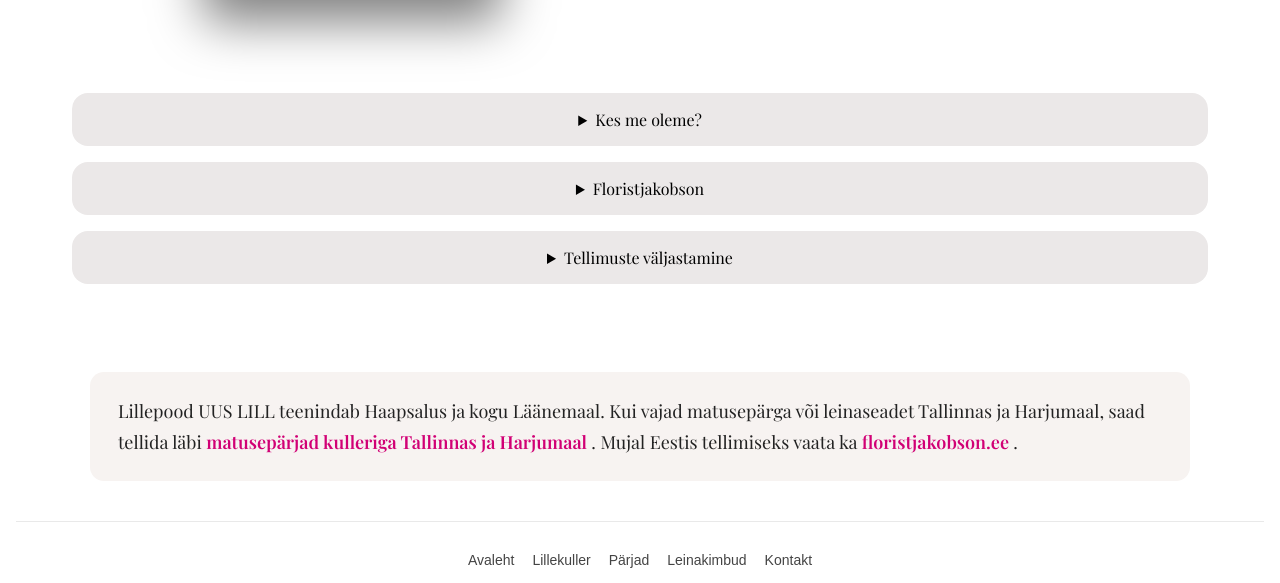
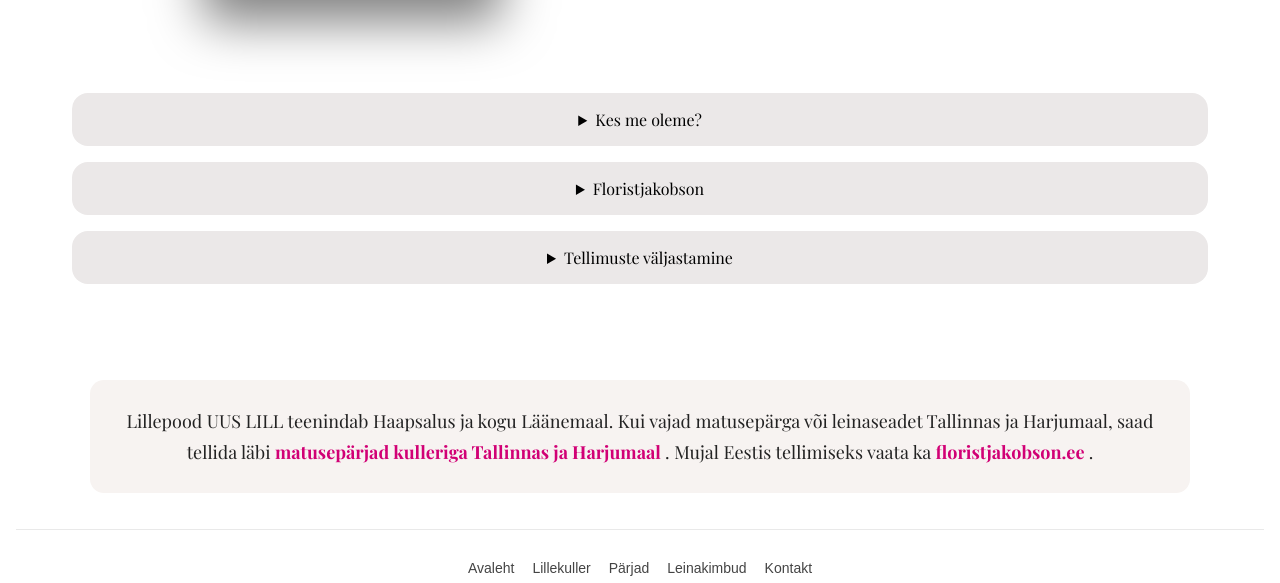
Before and after one commit to vilsonlight/uuslill, a plain HTML site: page index.html in a window 1280 px wide. Shown: the part 2694-3277 px from the top of the page. Drawn offline with nearby package versions, Linux system fonts and the light colour scheme.

Commit message:
Update index.html

```diff
--- a/index.html
+++ b/index.html
@@ -305,8 +305,10 @@
       </details>
     </section>
 
-    <section class="info-box">
-  <p>
+
+ <section class="promo-box">
+      <div class="promo-content">
+      <p>
     Lillepood UUS LILL teenindab Haapsalus ja kogu Läänemaal.
     Kui vajad matusepärga või leinaseadet Tallinnas ja Harjumaal,
     saad tellida läbi
@@ -318,7 +320,10 @@
       floristjakobson.ee
     </a>.
   </p>
-</section>
+      </div>
+    </section>
+
+
 
 
 
```
